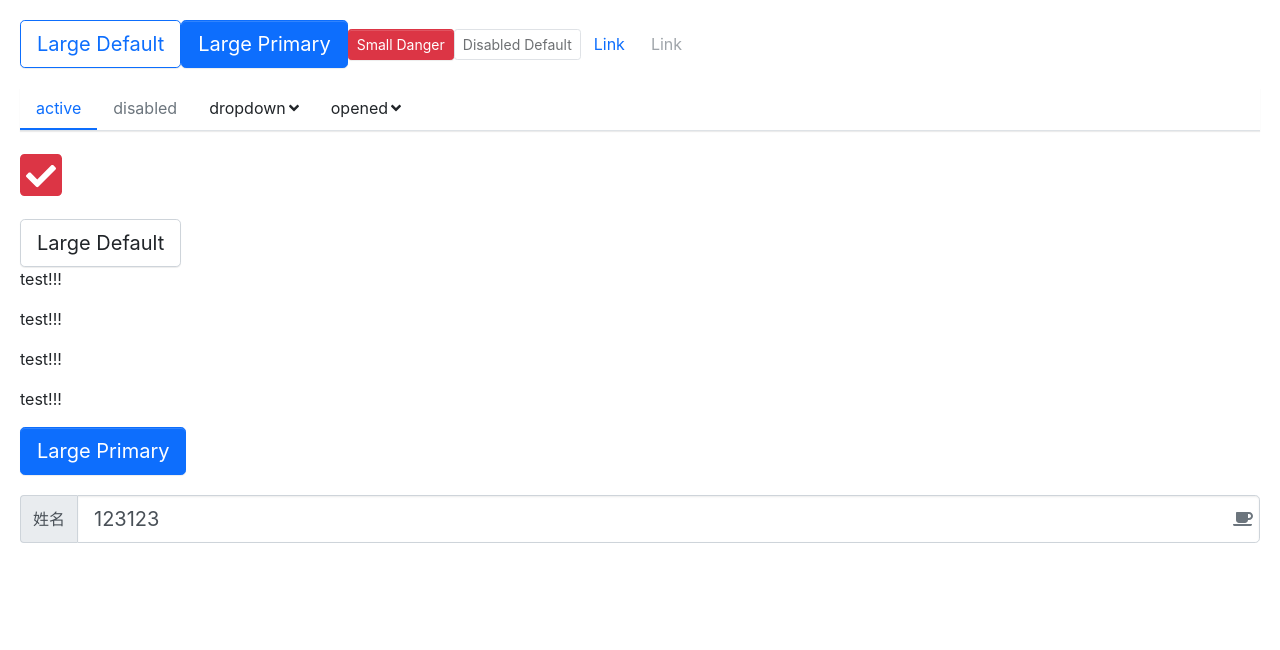
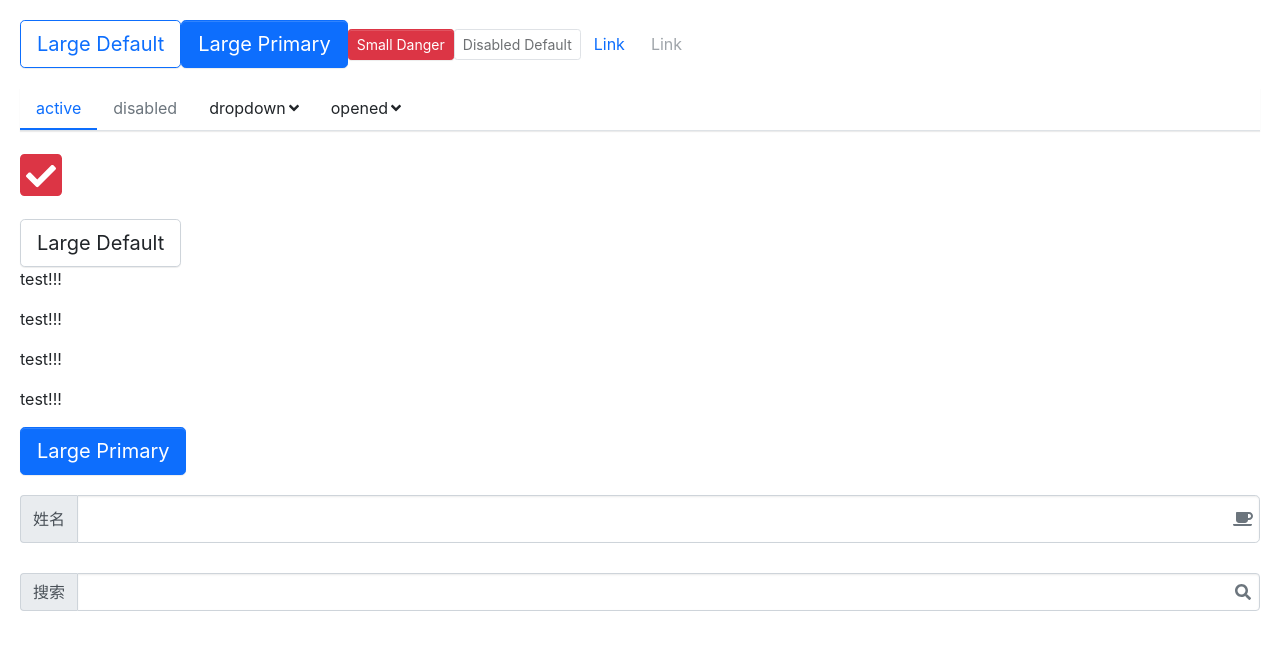
Before and after one commit to boo-boom/boom-ui, a React (Create React App) app: page / in a window 1280 px wide. Shown: the top 650 px of the page. Built offline with nearby package versions, Linux system fonts and the light colour scheme.

Commit message:
add:autoComplete component

```diff
--- a/src/App.tsx
+++ b/src/App.tsx
@@ -8,10 +8,17 @@ import SubMenu from './components/Menu/subMenu'
 import Icon from './components/Icon/icon'
 import Transition from './components/Transition/transition'
 import Input from './components/Input/input'
+import AutoComplete from './components/AutoComplete/autoComplete'
 library.add(fas)
+
+const lakers = ['bradley', 'pope', 'caruso', 'cook', 'cousins', 'james', 'AD', 'green', 'howard', 'kuzma', 'McGee', 'rando']
 
 function App() {
   const [show, setShow] = useState(true)
+  const handleFetch = (query: string) => {
+    return lakers.filter(item => item.includes(query)).map(value => ({ value }))
+  }
+
   return (
     <div className="App">
       <div className="item">
@@ -58,7 +65,11 @@ function App() {
       </div>
 
       <div className="item">
-        <Input prepend="姓名" icon="coffee" size="lg" defaultValue="123123" />
+        <Input prepend="姓名" icon="coffee" size="lg" />
+      </div>
+
+      <div className="item">
+        <AutoComplete prepend="搜索" icon="search" fetchSuggestions={handleFetch} />
       </div>
     </div>
   );
--- /dev/null
+++ b/src/components/AutoComplete/_style.scss
@@ -0,0 +1,35 @@
+.auto-complete {
+  position: relative;
+}
+.suggestion-list {
+  list-style:none;
+  padding-left: 0;
+  white-space: nowrap;
+  position: absolute;
+  background: $white;
+  z-index: 100;
+  top: calc(100% + 8px);
+  left: 0;
+  border: $menu-border-width solid $menu-border-color;
+  box-shadow: $submenu-box-shadow;
+  width: 100%;
+  .suggestion-loading-icon {
+    display: flex;
+    align-items: center;
+    justify-content: center;
+    min-height: 75px;
+  }
+  .suggestion-item {
+    padding: $menu-item-padding-y $menu-item-padding-x;
+    cursor: pointer;
+    transition: $menu-transition;
+    color: $body-color;
+    &.is-active {
+      background: $menu-item-active-color !important;
+      color: $white !important;
+    }
+    &:hover {
+      color: $menu-item-active-color !important;
+    }
+  }
+}
--- /dev/null
+++ b/src/components/AutoComplete/autoComplete.tsx
@@ -0,0 +1,128 @@
+import React, { FC, useState, useEffect, useRef, ChangeEvent, ReactElement, KeyboardEvent } from 'react'
+import classNames from 'classnames'
+import { library } from '@fortawesome/fontawesome-svg-core'
+import { fas } from '@fortawesome/free-solid-svg-icons'
+import Input, { InputProps } from './../Input/input'
+import Icon from './../Icon/icon'
+import Transition from './../Transition/transition'
+import useDebounce from './../../hooks/useDebounce'
+import useClickOutside from './../../hooks/useClickOutside'
+
+library.add(fas)
+
+interface DataSourceObject {
+  value: string
+}
+
+export type DataSourceType<T = {}> = T & DataSourceObject
+
+export interface AutoCompleteProps extends Omit<InputProps, 'onSelect'> {
+  fetchSuggestions: (str: string) => DataSourceType[] | Promise<DataSourceType[]>
+  onSelect?: (item: DataSourceType) => void
+  renderOption?: (item: DataSourceType) => ReactElement
+}
+
+export const AutoComplete:FC<AutoCompleteProps> = (props) => {
+  const { fetchSuggestions, onSelect, renderOption, value, ...restProps } = props
+  const [inputValue, setInputValue] = useState(value as string)
+  const [suggestions, setSuggestions] = useState<DataSourceType[]>([])
+  const [loading, setLoading] = useState(false)
+  const [highlightIndex, setHighlightIndex] = useState(-1)
+  const debounceValue = useDebounce(inputValue, 300)
+  const triggerSearch = useRef(false)
+  const componentRef = useRef<HTMLDivElement>(null)
+  useClickOutside(componentRef, () => setSuggestions([]))
+  useEffect(() => {
+    if (debounceValue && triggerSearch.current) {
+      setSuggestions([])
+      const results = fetchSuggestions(debounceValue)
+      if (results instanceof Promise) {
+        setLoading(true)
+        results.then(data => {
+          setLoading(false)
+          setSuggestions(data)
+        })
+      } else {
+        setSuggestions(results)
+      }
+    } else {
+      setSuggestions([])
+    }
+    setHighlightIndex(-1)
+  }, [fetchSuggestions, debounceValue])
+  const handleChange = (e: ChangeEvent<HTMLInputElement>) => {
+    const value = e.target.value.trim()
+    setInputValue(value)
+    triggerSearch.current = true
+  }
+  const handleSelect = (item: DataSourceType) => {
+    setInputValue(item.value)
+    setSuggestions([])
+    if (onSelect) {
+      onSelect(item)
+    }
+    triggerSearch.current = false
+  }
+  const highlight = (index: number) => {
+    if (index < 0) index = 0
+    if (index >= suggestions.length) index = suggestions.length - 1
+    setHighlightIndex(index)
+  }
+  const handleKeyDown = (e: KeyboardEvent<HTMLInputElement>) => {
+    switch(e.keyCode) {
+      case 13:
+        suggestions[highlightIndex] && handleSelect(suggestions[highlightIndex])
+        break
+      case 38:
+        highlight(highlightIndex - 1)
+        break
+      case 40:
+        highlight(highlightIndex + 1)
+        break
+      case 27:
+        setSuggestions([])
+        break
+      default:
+        break
+    }
+  }
+  // 自定义选项列表
+  const renderTemplate = (item: DataSourceType) => {
+    return renderOption ? renderOption(item) : item.value
+  }
+  const generateDropdown = () => {
+    return (
+      <Transition in={loading || !!suggestions.length} animation="zoom-in-top" timeout={300}>
+        <ul className="suggestion-list">
+          { loading &&
+            <div className="suggestion-loading-icon">
+              <Icon icon="spinner" spin/>
+            </div>
+          }
+          {
+            suggestions.length
+            ? suggestions.map((item, index) => {
+                const classes = classNames('suggestion-item', {
+                  'is-active': index === highlightIndex
+                })
+                return (
+                  <li className={classes} key={index} onClick={() => { handleSelect(item) }}>
+                    {renderTemplate(item)}
+                  </li>
+                )
+              })
+            : null
+          }
+        </ul>
+      </Transition>
+    )
+  }
+  return (
+    <div className="auto-complete" ref={componentRef}>
+      <Input value={inputValue} {...restProps} onChange={handleChange} onKeyDown={handleKeyDown} />
+      {generateDropdown()}
+    </div>
+  )
+}
+
+export default AutoComplete;
--- /dev/null
+++ b/src/hooks/useClickOutside.tsx
@@ -0,0 +1,16 @@
+import { RefObject, useEffect } from 'react'
+
+function useClickOutside(ref: RefObject<HTMLElement>, handler: Function) {
+  useEffect(() => {
+    const listener = (e: MouseEvent) => {
+      if (!ref.current || ref.current.contains(e.target as HTMLElement)) {
+        return
+      }
+      handler(e)
+    }
+    document.addEventListener('click', listener)
+    return () => document.removeEventListener('click', listener)
+  }, [ref, handler])
+}
+
+export default useClickOutside
--- /dev/null
+++ b/src/hooks/useDebounce.tsx
@@ -0,0 +1,14 @@
+import { useState, useEffect } from 'react'
+
+function useDebounce(value: any, delay = 300) {
+  const [debouncedValue, setDebouncedValue] = useState(value)
+  useEffect(() => {
+    const handler = setTimeout(() => {
+      setDebouncedValue(value)
+    }, delay)
+    return () => clearTimeout(handler)
+  }, [value, delay])
+  return debouncedValue
+}
+
+export default useDebounce
--- a/src/styles/index.scss
+++ b/src/styles/index.scss
@@ -25,6 +25,9 @@
 // Input
 @import "../components/Input/style";
 
+// AutoComplete
+@import "../components/AutoComplete/style";
+
 .App .item {
   margin: 20px;
 }
```
Also changed, not shown: 2 other files (tests, documents, lock files or other folders).
